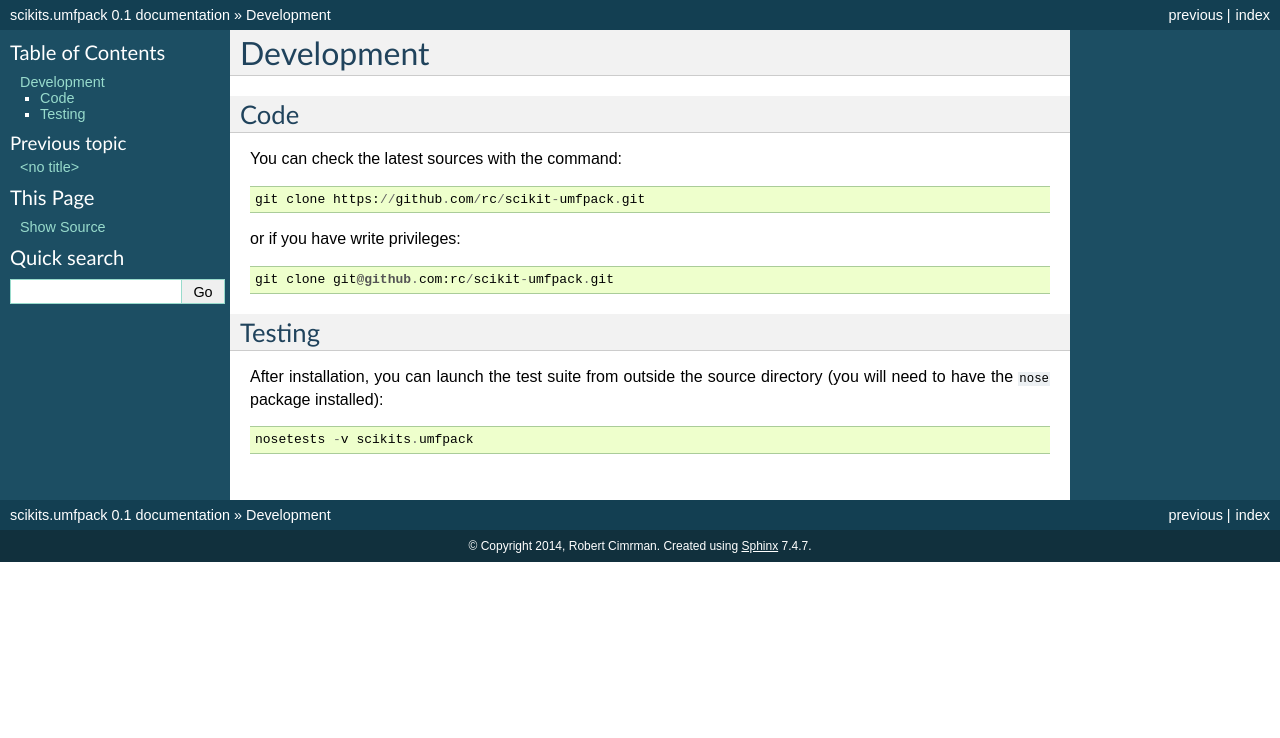
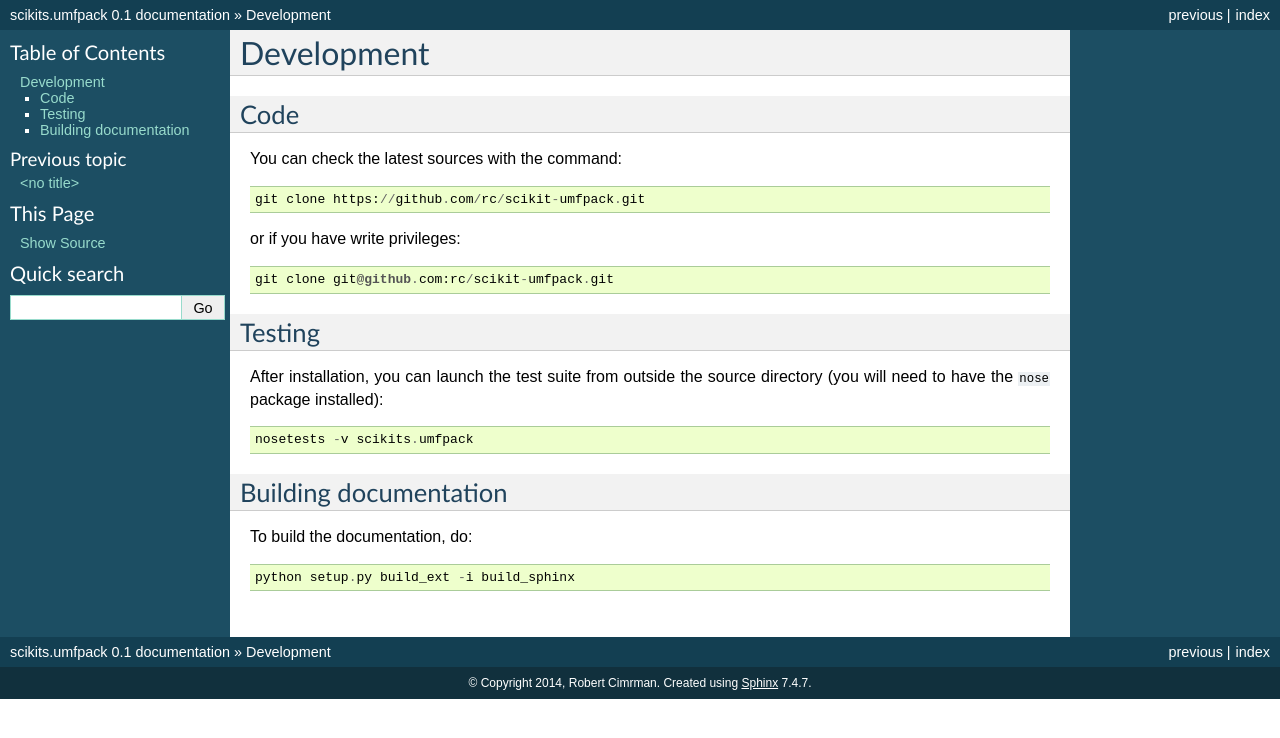
Before and after one commit to scikit-umfpack/scikit-umfpack, a Sphinx documentation site: the page built from docs/develop.rst, in a window 1280 px wide. Shown: the top 738 px of the page. Built offline with Sphinx 7.4.7, drawn with Linux system fonts in a browser that asks for light colours.

Commit message:
DOC: explain how to build the docs

```diff
--- a/docs/develop.rst
+++ b/docs/develop.rst
@@ -18,4 +18,11 @@ Testing
 After installation, you can launch the test suite from outside the
 source directory (you will need to have the ``nose`` package installed)::
 
-  nosetests -v scikits.umfpack
+    nosetests -v scikits.umfpack
+
+Building documentation
+----------------------
+
+To build the documentation, do::
+
+    python setup.py build_ext -i build_sphinx
```
